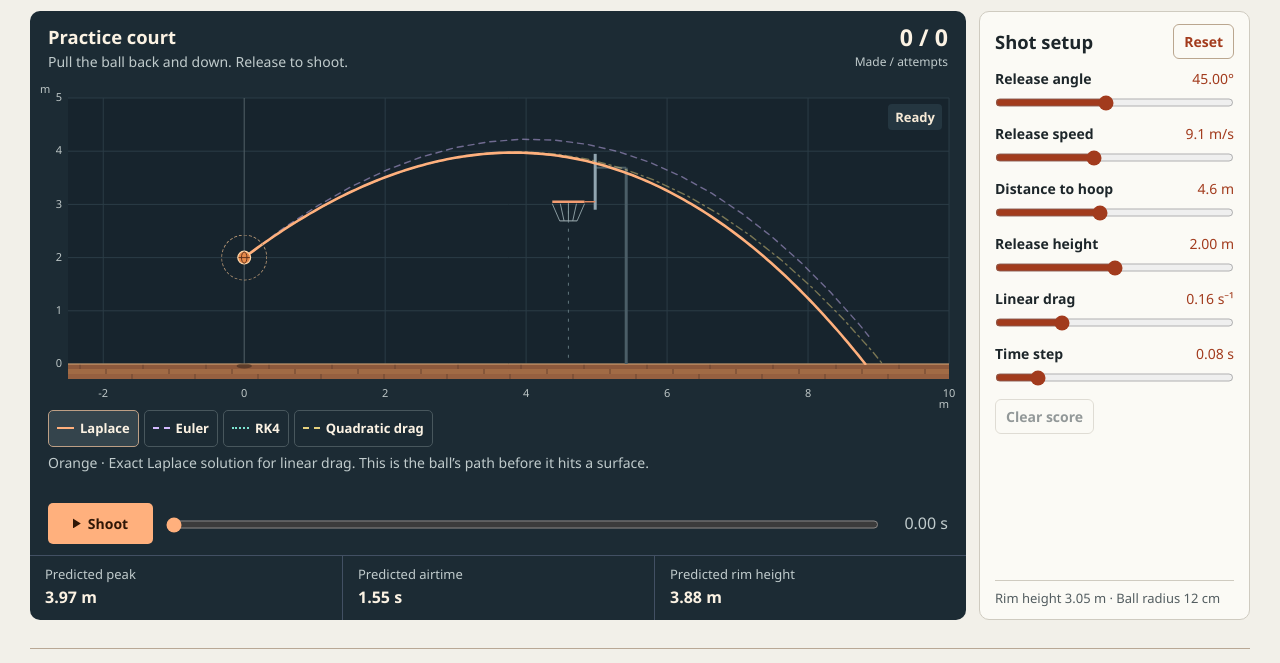
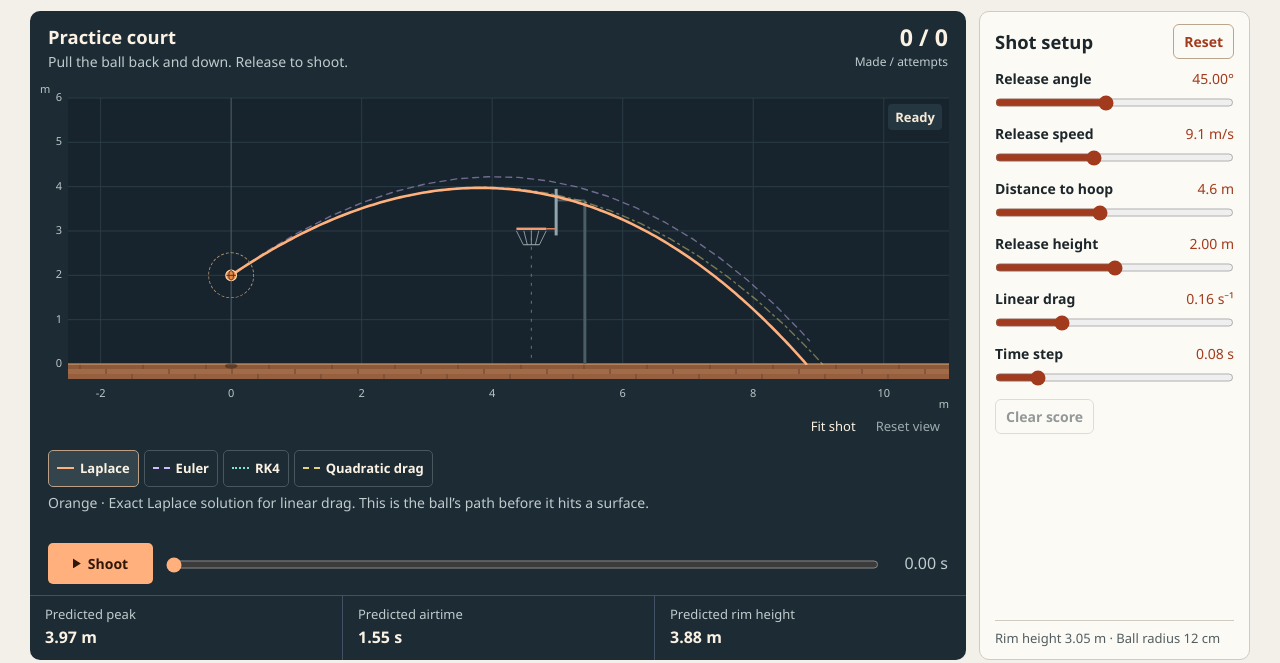
Before and after one commit to Tarto2a/basketball-shot-lab, a website with bundled scripts: page index.html in a window 1280 px wide. Shown: the part 136-799 px from the top of the page. Built offline with nearby package versions, Linux system fonts and the light colour scheme.

Commit message:
Keep court framing fixed while tuning shots

```diff
--- a/app.mjs
+++ b/app.mjs
@@ -2,7 +2,7 @@ import {
   defaults, exactState, fitDrag, integrate, maxError, referenceFlight, samplePositions, solveAngles,
 } from "./model.mjs";
 import { aimShot, ballAt, ballRadius, playFlight } from "./physics.mjs";
-import { courtBounds, courtProjection, drawCourt } from "./chart.mjs";
+import { courtBounds, courtProjection, defaultCourtView, drawCourt } from "./chart.mjs";
 
 const byId = (id) => document.getElementById(id);
 const show = (id, text) => { byId(id).textContent = text; };
@@ -35,6 +35,7 @@ let seed = initialSeed;
 let data;
 let visual;
 let projection;
+let viewBounds = defaultCourtView;
 let time = 0;
 let frame = null;
 let previousTimestamp = null;
@@ -157,7 +158,7 @@ function renderDerivation(shot) {
 }
 
 function renderVisual() {
-  const { shot, flight, euler, rk4, quadratic, playable } = data;
+  const { shot, flight, euler, rk4, quadratic } = data;
   const fitMode = selectedPanel === "fit";
   let samples = [];
   let series;
@@ -178,7 +179,7 @@ function renderVisual() {
     ];
   }
   visual = { shot, series, samples };
-  projection = courtProjection(canvas, courtBounds(shot, series, fitMode ? [] : playable.frames));
+  refreshView();
   show("court-title", fitMode ? "Fitted trajectory" : "Practice court");
   show("court-caption", fitMode ? "Fitted curve and simulated positions" : "Pull the ball back and down. Release to shoot.");
   byId("comparison").hidden = fitMode;
@@ -187,6 +188,24 @@ function renderVisual() {
   canvas.setAttribute("aria-label", fitMode ? "Fitted trajectory and simulated position samples" :
     "Side view of the practice court, with the hoop and four predicted trajectories. The moving ball shows the shot with collisions.");
   renderLineSelection();
+  paint();
+}
+
+function viewPoints() {
+  return selectedPanel === "fit" ? visual.samples : data.playable.frames;
+}
+
+function refreshView() {
+  projection = courtProjection(canvas, viewBounds);
+  const outside = ({ x, y }) => x < viewBounds.xMin || x > viewBounds.xMax || y > viewBounds.yMax;
+  const clipped = viewPoints().some(outside) || visual.series.some(({ points }) => points.some(outside));
+  show("view-note", clipped ? "Path extends off-screen" : "");
+  byId("reset-view").disabled = viewBounds === defaultCourtView;
+}
+
+function setCourtView(nextView) {
+  viewBounds = nextView;
+  refreshView();
   paint();
 }
 
@@ -434,6 +453,13 @@ for (const button of lineButtons) {
   });
 }
 
+byId("fit-view").addEventListener("click", () => {
+  setCourtView(courtBounds(data.shot, visual.series, viewPoints()));
+});
+byId("reset-view").addEventListener("click", () => {
+  setCourtView(defaultCourtView);
+});
+
 function updateNoise() {
   const input = byId("noise");
   const text = "±" + input.value + " cm";
@@ -480,6 +506,6 @@ updateNoise();
 renderScore();
 recalculate();
 new ResizeObserver(() => {
-  projection = courtProjection(canvas, projection);
+  projection = courtProjection(canvas, viewBounds);
   paint();
 }).observe(canvas);
--- a/chart.mjs
+++ b/chart.mjs
@@ -1,5 +1,7 @@
 import { rimHeight } from "./model.mjs";
 import { backboard, ballRadius, hoop } from "./physics.mjs";
+
+export const defaultCourtView = Object.freeze({ xMin: -2.5, xMax: 11, yMax: 6 });
 
 export function courtBounds(shot, series, frames) {
   let xMin = -2;
@@ -168,6 +170,10 @@ export function drawCourt(canvas, project, { shot, series, samples, selectedLine
 
   if (grip && (!ball || ball.x !== 0 || aim)) dot(px(0), py(shot.release), 13, null, "#baa38d", [2, 3]);
   if (!ball) return;
+  ctx.save();
+  ctx.beginPath();
+  ctx.rect(left, top, right - left, bottom - top + 6);
+  ctx.clip();
   const x = px(ball.x);
   const floorRadius = ballRadius * project.yScale;
   const radius = Math.max(3.5, Math.min(10, floorRadius, (backX - frontX) * 0.41));
@@ -186,4 +192,5 @@ export function drawCourt(canvas, project, { shot, series, samples, selectedLine
   ctx.ellipse(0, 0, radius * 0.43, radius * 0.88, 0, 0, Math.PI * 2);
   ctx.stroke();
   ctx.restore();
+  ctx.restore();
 }
--- a/index.html
+++ b/index.html
@@ -29,6 +29,13 @@
           <canvas id="court-plot" role="img" aria-label="Side view of shot trajectory and hoop"></canvas>
           <button id="ball-grip" type="button" aria-label="Basketball. Pull back and down to aim, or press Enter to shoot with the current settings" aria-describedby="court-caption"></button>
           <span id="shot-status" class="shot-status" role="status"></span>
+        </div>
+        <div class="court-view">
+          <span id="view-note"></span>
+          <div role="group" aria-label="Court view">
+            <button id="fit-view" type="button">Fit shot</button>
+            <button id="reset-view" type="button" disabled>Reset view</button>
+          </div>
         </div>
         <div id="comparison" class="comparison">
           <div id="legend" class="legend" role="group" aria-label="Highlight a trajectory">
--- a/styles.css
+++ b/styles.css
@@ -54,6 +54,12 @@ canvas { width: 100%; height: 331px; display: block; }
 #ball-grip { position: absolute; top: 0; left: 0; width: 46px; height: 46px; border: 1px dashed #b09272; border-radius: 50%; background: transparent; cursor: grab; touch-action: none; -webkit-tap-highlight-color: transparent; }
 #ball-grip:hover { border-color: var(--flight); background: #ffb07d16; }
 #ball-grip[data-aiming="true"] { cursor: grabbing; border-color: #ffb07d; }
+.court-view { display: flex; align-items: center; justify-content: space-between; gap: 8px; padding: 0 18px 8px; }
+.court-view span { color: var(--court-muted); font-size: .75rem; line-height: 1.2; }
+.court-view > div { display: flex; flex: none; gap: 4px; }
+.court-view button { min-height: 32px; padding: 4px 7px; border: 1px solid transparent; border-radius: 5px; background: transparent; color: var(--court-paper); font-size: .8125rem; }
+.court-view button:hover:enabled { border-color: #627477; background: #34444c; }
+.court-view button:disabled { color: #9daaad; cursor: default; }
 .comparison { padding: 0 18px 11px; }
 .legend { display: flex; flex-wrap: wrap; gap: 5px; color: var(--court-muted); font-size: .8125rem; }
 .legend button, .legend span { display: inline-flex; align-items: center; gap: 6px; }
@@ -137,7 +143,7 @@ summary { padding-block: 4px; width: fit-content; color: var(--rust); font-size:
   .wrap { width: calc(100% - 26px); }
   .intro { padding-block: 21px 18px; }
   h1 { font-size: 2.125rem; }
-  .court-head, .comparison, .fit-legend, .playback { padding-inline: 10px; }
+  .court-head, .court-view, .comparison, .fit-legend, .playback { padding-inline: 10px; }
   .legend button { min-height: 43px; }
   .shot-status { right: 21px; }
   .shot-stats > div { padding-inline: 7px; }
```
Also changed, not shown: README.md.
